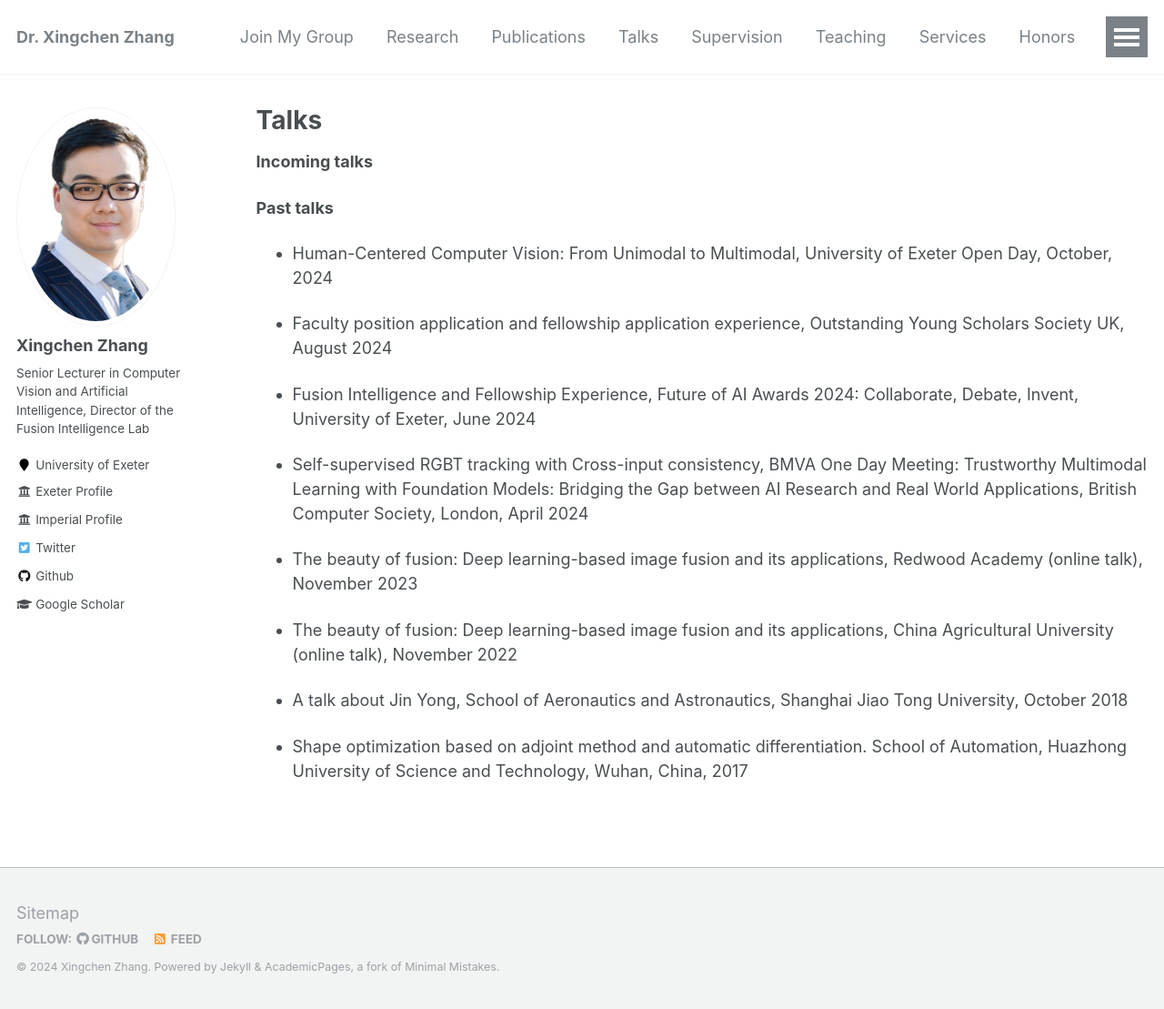
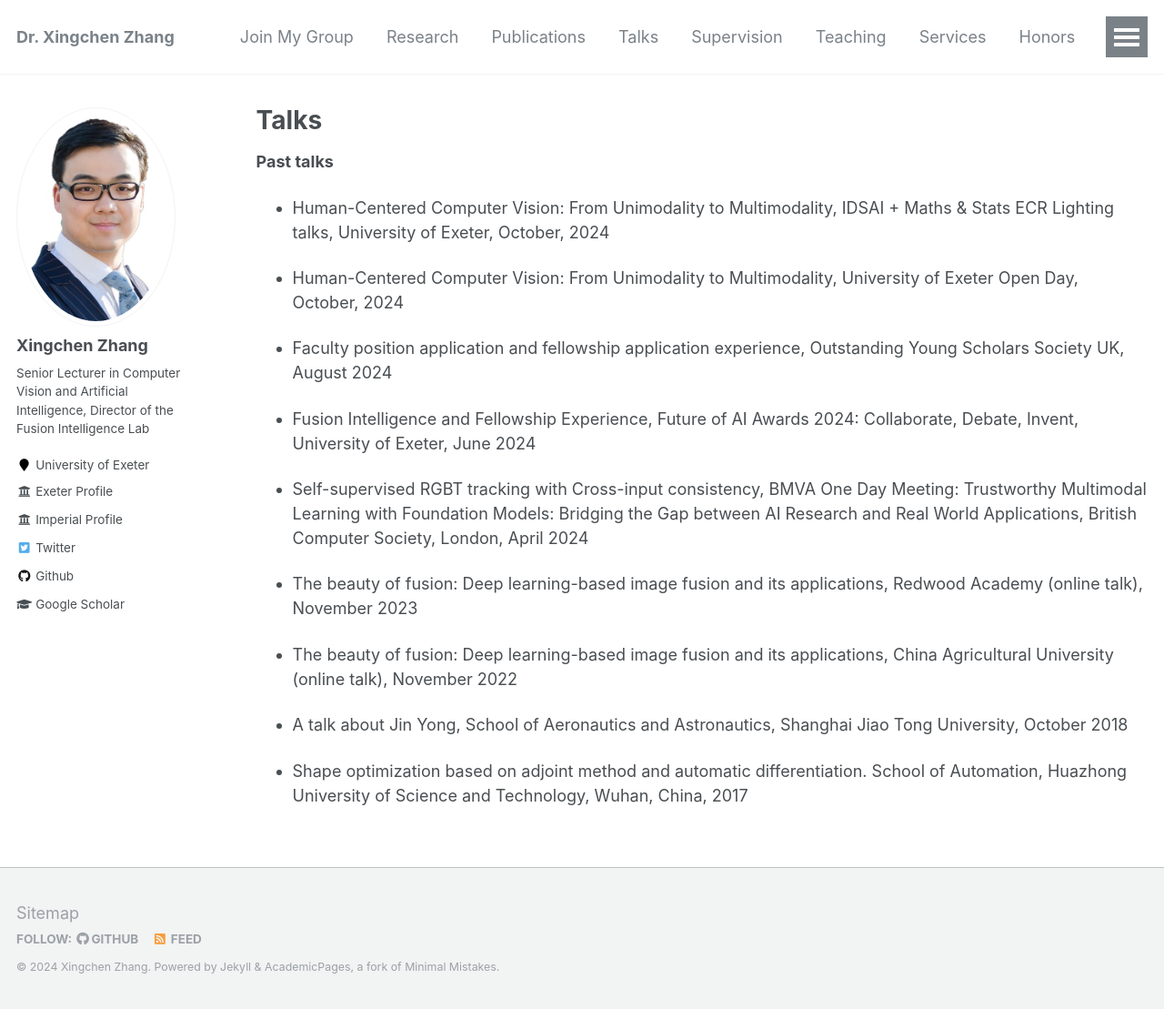
Before and after one commit to xingchenzhang/xingchenzhang.github.io, a Jekyll site: the page built from _pages/talks.md, in a window 1280 px wide and 1109 px high. Shown: the whole window at 91% size. Built offline with Jekyll 4.4.1, drawn with Linux system fonts in a browser that asks for light colours.

Commit message:
add talks

```diff
--- a/_pages/talks.md
+++ b/_pages/talks.md
@@ -5,12 +5,12 @@ permalink: /talks/
 author_profile: true
 ---
 
-**Incoming talks**
-
 
 **Past talks**
 
-- Human-Centered Computer Vision: From Unimodal to Multimodal, University of Exeter Open Day, October, 2024
+- Human-Centered Computer Vision: From Unimodality to Multimodality, IDSAI + Maths & Stats ECR Lighting talks, University of Exeter, October, 2024
+
+- Human-Centered Computer Vision: From Unimodality to Multimodality, University of Exeter Open Day, October, 2024
 
 - Faculty position application and fellowship application experience, Outstanding Young Scholars Society UK, August 2024
 
```
